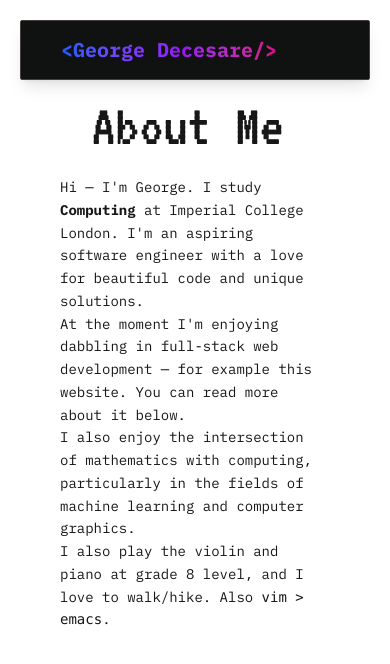
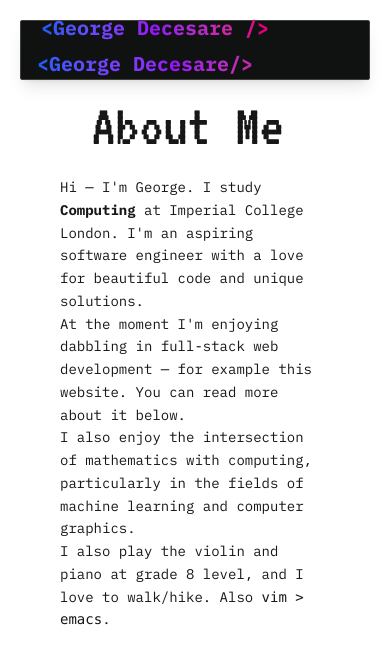
Before and after one commit to georgedecesare/decesare-dev, a Next.js app: page / in a window 390 px wide. Shown: the top 664 px of the page. Built offline with nearby package versions, Linux system fonts and the light colour scheme.

Commit message:
Mobile nav logo

```diff
--- a/src/app/nav.tsx
+++ b/src/app/nav.tsx
@@ -11,7 +11,15 @@ export default function Nav() {
         className="flex-1 flex flex-row gap-10 h-15 items-center font-terminal
           rounded-xs bg-nav shadow-lg border-1 border-stone-700 md:invisible"
       >
-        <div id="logo" className="ml-10 text-xl"></div>
+        <div id="logo" className="md:ml-10 text-xl">
+          <h1
+            className="md:hidden ml-5 font-mono bg-gradient-to-r bg-clip-text
+              text-transparent from-blue-600 via-purple-600 to-pink-600
+              font-bold text-md"
+          >
+            {'<George Decesare />'}
+          </h1>
+        </div>
         <div id="navlinks" className="flex-row gap-10 hidden md:flex">
           <Navlink title="About">
             CV/Resumé
```
